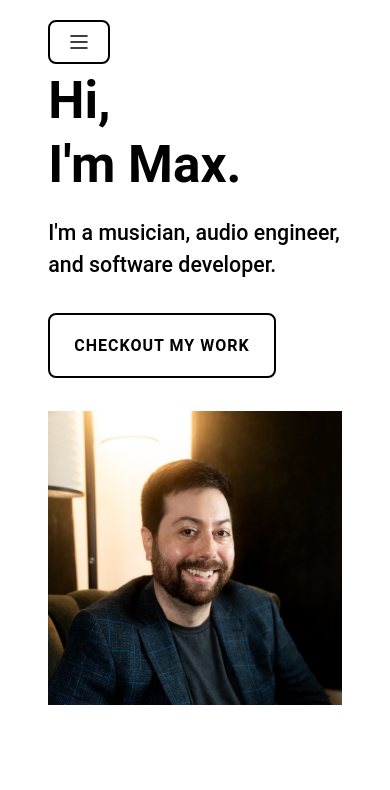
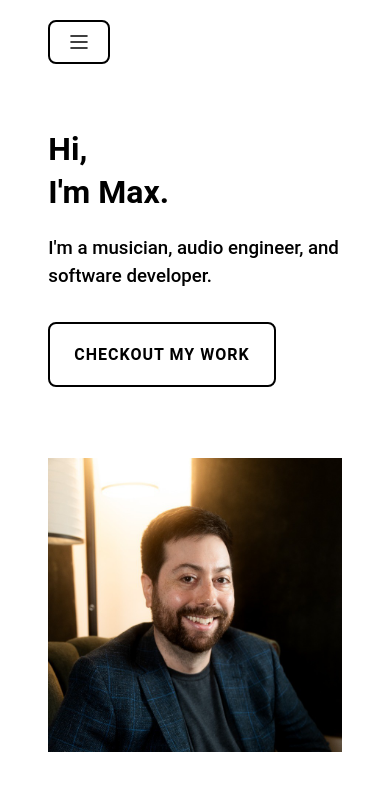
Before and after one commit to MaxRubel/myportfolio, a Svelte app: page / in a window 390 px wide. Shown: the top 790 px of the page. Built offline with nearby package versions, Linux system fonts and the light colour scheme; no server answers.

Commit message:
tweaked mobile layout

```diff
--- a/src/components/Contact.svelte
+++ b/src/components/Contact.svelte
@@ -315,10 +315,13 @@
   @media screen and (max-width: 768px) {
     .contact-form {
       padding-top: 2rem;
+      align-items: center;
+      justify-content: center;
+      height: 100vh;
     }
 
     h1 {
-      font-size: 3rem;
+      font-size: 2.5rem;
     }
   }
 </style>
--- a/src/components/Hero.svelte
+++ b/src/components/Hero.svelte
@@ -118,7 +118,7 @@
         </h1>
       </div>
       <div class="top-left margin-par">
-        <p class="hide" style="font-size: 16pt;" class:isResizing class:third>
+        <p class="hide sub-header" class:isResizing class:third>
           I'm a musician, audio engineer, and software developer.
         </p>
       </div>
@@ -201,6 +201,10 @@
     z-index: 2;
   }
 
+  .sub-header {
+    font-size: 16pt;
+  }
+
   .right-box {
     flex: 1;
     position: relative;
@@ -242,6 +246,20 @@
       padding: 2em;
       min-height: auto;
       height: auto;
+      justify-content: center;
+      align-items: center;
+      margin-top: 2rem;
+      display: flex;
+      height: 100vh;
+    }
+
+    .sub-header {
+      font-size: 14pt;
+    }
+
+    .hero-button {
+      font-size: 12pt;
+      /* height: 44px; */
     }
 
     .left-box,
@@ -261,6 +279,7 @@
     .right-box {
       padding-top: 0px;
       height: 100px;
+      overflow: hidden;
     }
 
     .myFace {
@@ -280,6 +299,10 @@
       z-index: 300;
     }
 
+    h1 {
+      font-size: 24pt;
+    }
+
     .fade {
       z-index: 1;
     }
--- a/src/components/MyWork.svelte
+++ b/src/components/MyWork.svelte
@@ -79,6 +79,7 @@
 >
   <div
     style="font-size: 72pt;
+    text-align: center;
     opacity:{opacityFont};
     background-color: transparent"
   >
--- a/src/components/portfolio/GroupDoodles.svelte
+++ b/src/components/portfolio/GroupDoodles.svelte
@@ -17,6 +17,20 @@
   <div class="text-container roboto-medium">
     <div class="title-row">
       <div><h1>Group Doodles</h1></div>
+      <div>
+        <a
+          href="https://paint-ts.netlify.app"
+          target="_blank"
+          rel="noopener noreferrer"
+        >
+          <button
+            class="check hero-button"
+            style="background-color: transparent; height: 55px"
+          >
+            Checkout the demo!
+          </button>
+        </a>
+      </div>
     </div>
     <p>
       Group Doodles is a multiplayer whiteboarding tool. It uses an HTML canvas
@@ -70,7 +84,7 @@
   h2 {
     margin: 0.5rem 0rem;
   }
-  /* .check {
+  .check {
     background-color: rgb(31, 33, 33);
     color: white;
     transition: all 0.3s ease;
@@ -81,7 +95,7 @@
 
   .check:hover {
     background-color: rgb(38, 38, 38);
-  } */
+  }
 
   .title-row {
     position: relative;
@@ -144,9 +158,14 @@
 
     .title-row {
       flex-direction: column;
-      align-items: flex-start;
+      align-items: center;
       gap: 0px;
       margin-bottom: 1rem;
+    }
+
+    .text-container {
+      flex: 1;
+      padding: 0rem 3rem;
     }
 
     .col1,
--- a/src/components/portfolio/PlanChad.svelte
+++ b/src/components/portfolio/PlanChad.svelte
@@ -156,7 +156,7 @@
 
     .title-row {
       flex-direction: column;
-      align-items: flex-start;
+      align-items: center;
       gap: 0px;
       margin-bottom: 1rem;
     }
@@ -182,4 +182,9 @@
   .check:hover {
     background-color: rgb(38, 38, 38);
   }
+
+  .text-container {
+    flex: 1;
+    padding: 0rem 3rem;
+  }
 </style>
--- a/src/components/portfolio/Portfolio.svelte
+++ b/src/components/portfolio/Portfolio.svelte
@@ -182,4 +182,11 @@
   .hover:hover {
     background-color: rgb(10, 11, 57);
   }
+
+  @media (max-width: 670px) {
+    .check {
+      width: 24px;
+      height: 200px;
+    }
+  }
 </style>
--- a/src/components/portfolio/Zoot.svelte
+++ b/src/components/portfolio/Zoot.svelte
@@ -150,7 +150,7 @@
 
     .title-row {
       flex-direction: column;
-      align-items: flex-start;
+      align-items: center;
       gap: 0px;
       margin-bottom: 1rem;
     }
@@ -163,6 +163,11 @@
 
     .col2 {
       margin-top: -1.6rem;
+    }
+
+    .text-container {
+      flex: 1;
+      padding: 0rem 3rem;
     }
   }
   .check {
```
